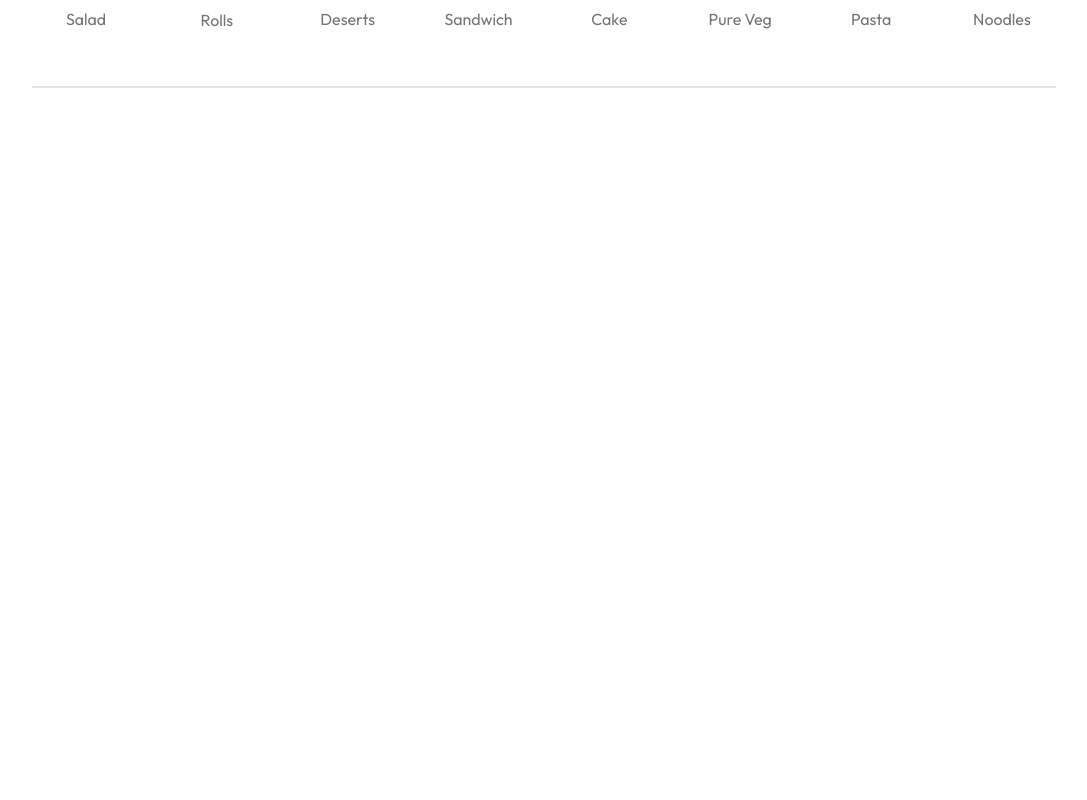
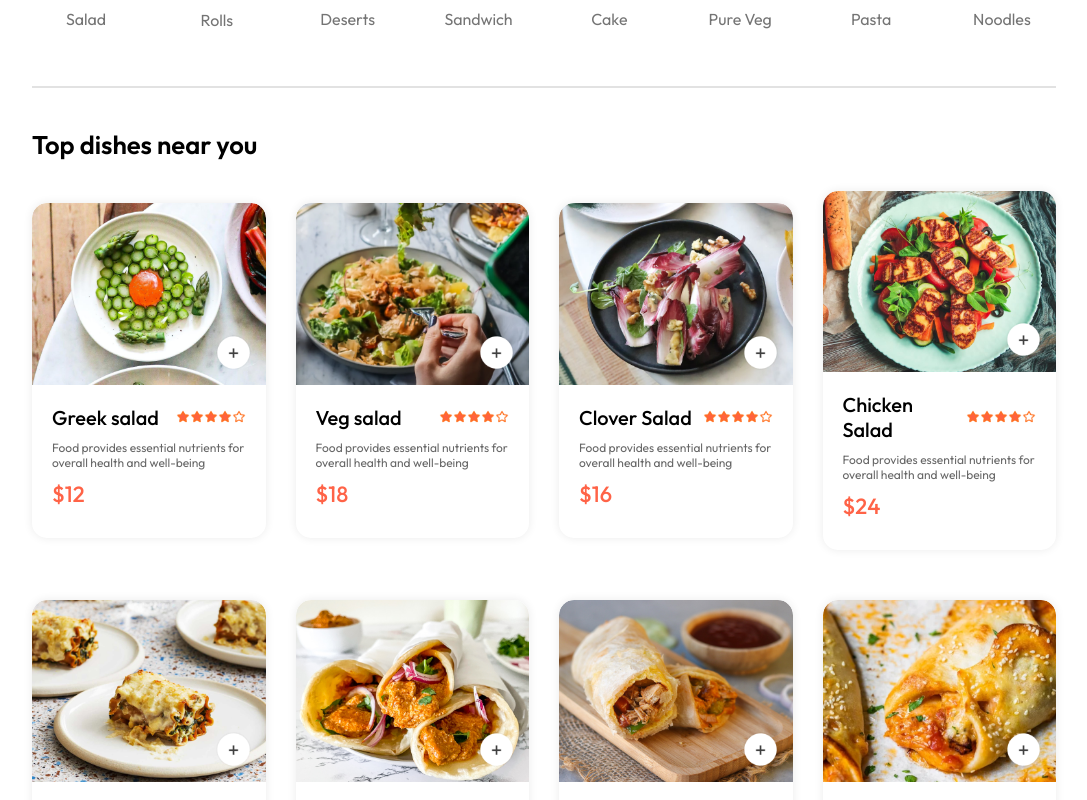
Before and after one commit to oshadhaw63/food-delivery-website, a React (Vite) app in the folder frontend/: page / in a window 1280 px wide. Shown: the part 820-1620 px from the top of the page, without its empty margins (96-1183 px from the left). Before the commit the page ends 918 px from the top, so only its background shows below. Built offline with nearby package versions, Linux system fonts and the light colour scheme.

Commit message:
add food display functionality with context API integration

```diff
--- /dev/null
+++ b/frontend/src/components/FoodDislpay/FoodDisplay.css
@@ -0,0 +1,18 @@
+.food-display{
+    margin-top: 30px;
+    width: 100%;
+}
+
+.food-display h2{
+    font-size:max(2vw,24px);
+    font-weight: 600;
+}
+
+.food-display-list{
+    display: grid;
+    grid-template-columns: repeat(4, 1fr);
+    margin-top: 30px;
+    gap: 30px;
+    row-gap: 50px;
+    width: 100%;
+}
--- /dev/null
+++ b/frontend/src/components/FoodDislpay/FoodDisplay.jsx
@@ -0,0 +1,29 @@
+import React, { useContext } from 'react'
+import './FoodDisplay.css'
+import { StoreContext } from '../../context/StoreContext';
+import FoodItem from '../FoodItem/FoodItem';
+
+const FoodDisplay = ({category}) => {
+
+    const {food_list = []}=useContext(StoreContext) || {};
+  return (
+    <div className='food-display' id='food-display'>
+        <h2>Top dishes near you</h2>
+        <div className='food-display-list'>
+            {food_list.map((item, index)=>{
+                return <FoodItem
+                key={index}
+                id={item._id}
+                name={item.name}
+                description={item.description}
+                price={item.price}
+                image={item.image}
+                />
+            })}
+
+        </div>
+    </div>
+  )
+}
+
+export default FoodDisplay
--- /dev/null
+++ b/frontend/src/components/FoodItem/FoodItem.css
@@ -0,0 +1,90 @@
+.food-item{
+    width: 100%;
+    max-width: 100%;
+    margin: auto;
+    border-radius: 15px;
+    box-shadow: 0px 0px 10px #00000015;
+    transition: 0.3s;
+    animation: fadeIn 1s;
+    overflow: hidden;
+}
+
+.food-item:hover {
+    box-shadow: 0px 0px 20px #00000030;
+    cursor: pointer;
+    transform: scale(1.02);
+}
+
+.food-item-img-container {
+    position: relative;
+    width: 100%;
+}
+
+.food-item-image {
+    width: 100%;
+    height: auto;
+    display: block;
+    border-radius: 15px 15px 0px 0px;
+}
+
+.food-item-info {
+    padding: 20px;
+}
+
+.food-item-name-rating {
+    display: flex;
+    justify-content: space-between;
+    align-items: center;
+    margin-bottom: 10px;
+}
+
+.food-item-name-rating p {
+    font-size: 20px;
+    font-weight: 500;
+}
+
+.food-item-name-rating img {
+    width: 70px;
+}
+
+.food-item-desc {
+    color: #676767;
+    font-size: 12px;
+}
+
+.food-item-price {
+    color: tomato;
+    font-size: 22px;
+    font-weight: 500;
+    margin: 10px 0px;
+}
+
+.food-item-image{
+    width: 100%;
+    border-radius: 15px 15px 0px 0px;
+}
+
+.food-item-img-container .add{
+    width:35px;
+    position: absolute;
+    bottom:15px;
+    right:15px;
+    cursor:pointer;
+    border-radius: 50%;
+}
+
+.food-item-counter{
+    position: absolute;
+    bottom: 15px;
+    right: 15px;
+    display: flex;
+    align-items: center;
+    gap: 10px;
+    padding: 6px;
+    border-radius: 50px;
+    background-color: white;
+}
+
+.food-item-counter img{
+    width:30px;
+}
--- /dev/null
+++ b/frontend/src/components/FoodItem/FoodItem.jsx
@@ -0,0 +1,36 @@
+import React from 'react'
+import './FoodItem.css'
+import { assets } from '../../assets/assets'
+
+const FoodItem = ({id,name,price,description,image}) => {
+
+    const [itemCount, setItemCount] = React.useState(0);
+
+  return (
+    <div className='food-item'>
+        <div className='food-item-img-container'>
+            <img className='food-item-image' src={image} alt={name} />
+            {!itemCount
+              ?<img className='add' onClick={()=>setItemCount(prev=>prev+1)} src={assets.add_icon_white} alt=''/>
+              :<div className='food-item-counter'>
+                   <img src ={assets.remove_icon_red} onClick={()=>setItemCount(prev=>prev-1)} alt=''/>
+                     <p>{itemCount}</p>
+                     <img src={assets.add_icon_green} onClick={()=>setItemCount(prev=>prev+1)} alt=''/>
+                </div>
+            }
+
+        </div>
+        <div className='food-item-info'>
+            <div className='food-item-name-rating'>
+                <p>{name}</p>
+                <img src={assets.rating_starts} alt=''/>
+            </div>
+            <p className='food-item-desc'>{description}</p>
+            <p className='food-item-price'>${price}</p>
+        </div>
+
+    </div>
+  )
+}
+
+export default FoodItem
--- /dev/null
+++ b/frontend/src/context/StoreContext.jsx
@@ -0,0 +1,18 @@
+import { createContext } from "react";
+import { food_list } from "../assets/assets";
+
+export const StoreContext = createContext(null)
+
+const StoreContextProvider = (props)=> {
+    const contextValue={
+        food_list
+    }
+
+    return (
+        <StoreContext.Provider value={contextValue}>
+            {props.children}
+        </StoreContext.Provider>
+    )
+}
+
+export default StoreContextProvider
--- a/frontend/src/main.jsx
+++ b/frontend/src/main.jsx
@@ -1,12 +1,14 @@
-import React from 'react'
-import { createRoot } from 'react-dom/client'
-import ReactDOM from 'react-dom/client'
-import './index.css'
-import App from './App.jsx'
-import { BrowserRouter } from 'react-router-dom'
+import React from "react";
+import ReactDOM from "react-dom/client";
+import "./index.css";
+import App from "./App.jsx";
+import { BrowserRouter } from "react-router-dom";
+import StoreContextProvider from "./context/StoreContext.jsx";
 
-ReactDOM.createRoot(document.getElementById('root')).render(
+ReactDOM.createRoot(document.getElementById("root")).render(
   <BrowserRouter>
-    <App />
-  </BrowserRouter>
-)
+    <StoreContextProvider>
+      <App />
+    </StoreContextProvider>
+  </BrowserRouter>,
+);
--- a/frontend/src/pages/Home/Home.jsx
+++ b/frontend/src/pages/Home/Home.jsx
@@ -2,6 +2,7 @@
 import './Home.css'
 import Header from '../../components/Header/Header'
 import ExploreMenu from '../../components/ExploreMenu/ExploreMenu'
+import FoodDisplay from '../../components/FoodDislpay/FoodDisplay'
 const Home = () => {
 
     const [category, setCategory] = useState('All')
@@ -9,6 +10,7 @@
     <div>
       <Header />
       <ExploreMenu category={category} setCategory={setCategory} />
+      <FoodDisplay category={category} />
     </div>
 )
 }
```
